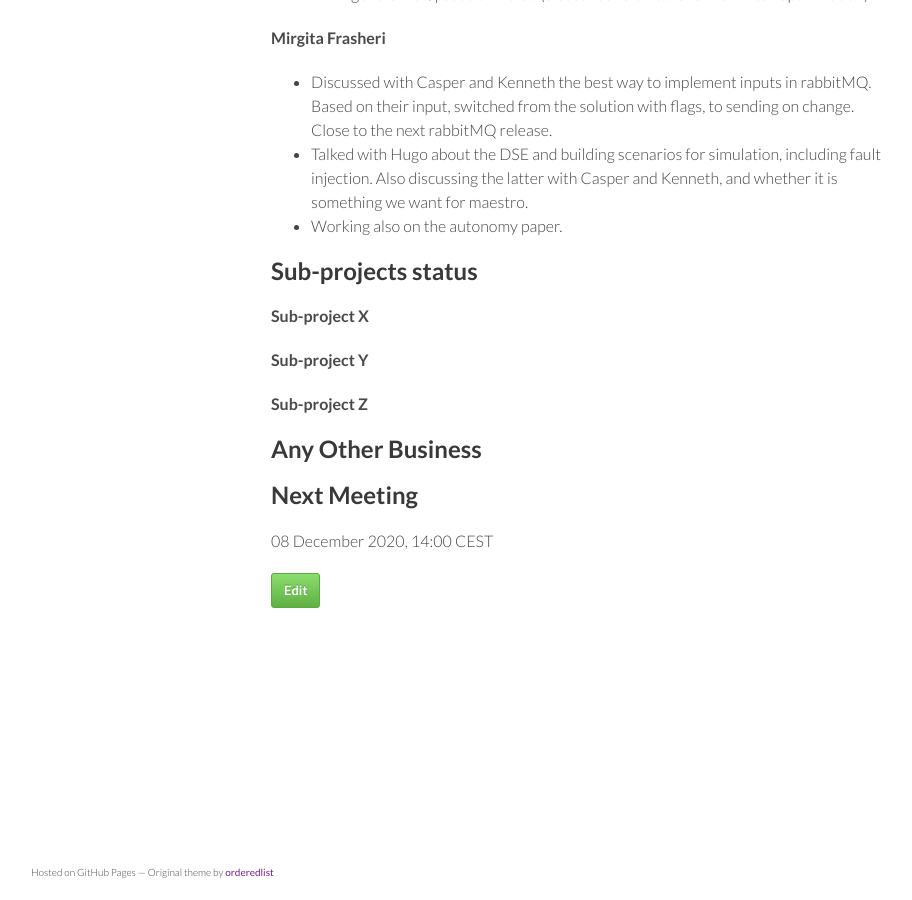
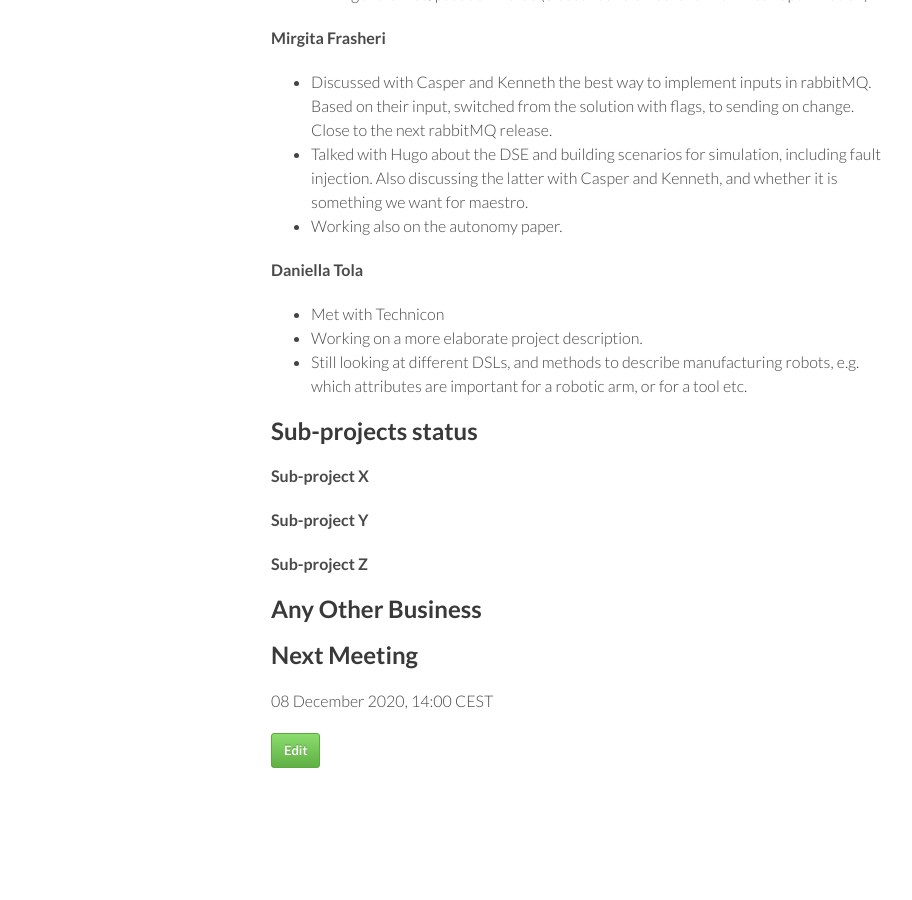
Before and after one commit to digitaltwincentre/digitaltwincentre.github.io, a Jekyll site: the page built from _biweeklies/Biweekly-29.md, in a window 1280 px wide and 900 px high, scrolled down 3278 px. Shown: the whole window, without its empty margins (179-1091 px from the left). Built offline with Jekyll 4.4.1, drawn with Linux system fonts in a browser that asks for light colours; nearby versions of some CDN libraries.

Commit message:
Update Biweekly-29.md

```diff
--- a/_biweeklies/Biweekly-29.md
+++ b/_biweeklies/Biweekly-29.md
@@ -114,6 +114,11 @@ to sending on change. Close to the next rabbitMQ release.
 - Talked with Hugo about the DSE and building scenarios for simulation, including fault injection. Also discussing the latter with Casper and Kenneth, and whether it is something we want for maestro.
 - Working also on the autonomy paper.
 
+#### Daniella Tola
+- Met with Technicon
+- Working on a more elaborate project description.
+- Still looking at different DSLs, and methods to describe manufacturing robots, e.g. which attributes are important for a robotic arm, or for a tool etc.
+
 ## Sub-projects status
 
 #### Sub-project X
```
